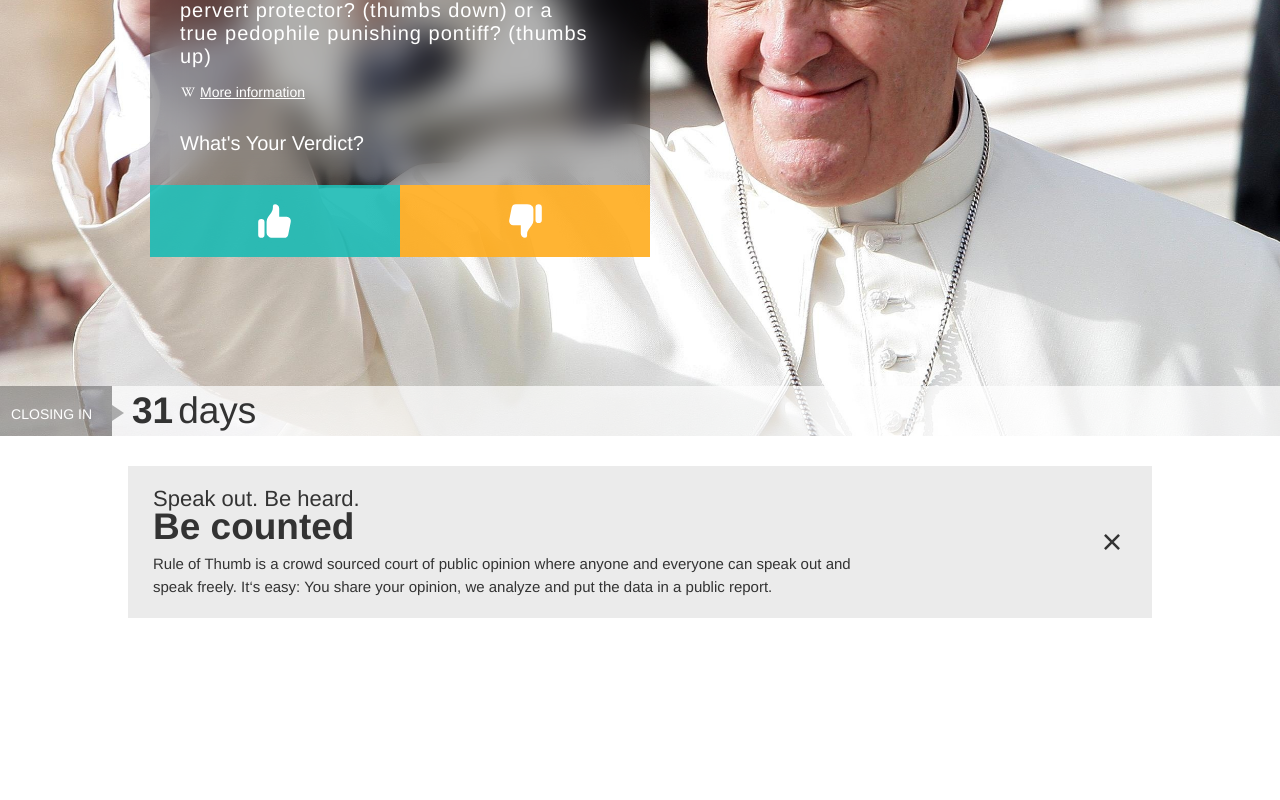
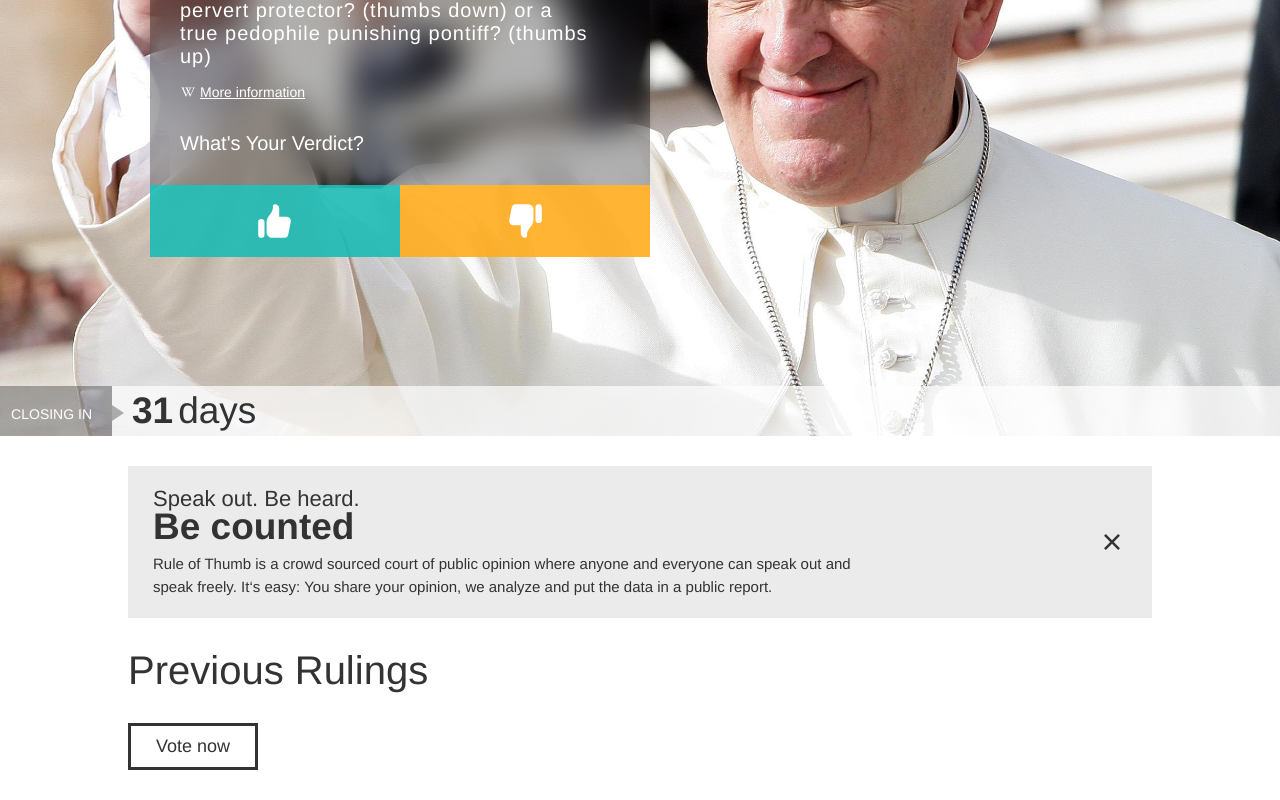
Before and after one commit to dguerrac/thumbs-test, a React (Create React App) app: page / in a window 1280 px wide. Shown: the part 364-1164 px from the top of the page. Before the commit the page ends 1012 px from the top, so only its background shows below. Built offline with nearby package versions, Linux system fonts and the light colour scheme.

Commit message:
initial configurations on  button component

```diff
--- /dev/null
+++ b/src/components/Button/Button.jsx
@@ -0,0 +1,28 @@
+import React from 'react';
+import PropTypes from 'prop-types';
+
+import './Button.scss';
+
+const Button = ({ children, type, className, category, onClick }) => (
+  <button
+    type={type}
+    className={`button button--${category} ${className}`}
+    onClick={onClick}
+  >
+    {children}
+  </button>
+);
+
+Button.propTypes = {
+  type: PropTypes.string,
+  className: PropTypes.string,
+  category: PropTypes.string,
+};
+
+Button.defaultProps = {
+  type: 'text',
+  className: '',
+  category: 'primary',
+};
+
+export default Button;
--- /dev/null
+++ b/src/components/Button/Button.scss
@@ -0,0 +1,24 @@
+.button {
+  padding: 10px 25px;
+  background: transparent;
+  font-size: 18px;
+  font-weight: 400;
+  &--vote {
+    color: #fff;
+    border: 1px solid #fff;
+    transition: background 0.25s;
+    &:hover {
+      background: #fff;
+      color: #333;
+    }
+  }
+  &--new {
+    color: #333;
+    border: 3px solid #333;
+    transition: background 0.25s;
+    &:hover {
+      background: #333;
+      color: #fff;
+    }
+  }
+}
--- /dev/null
+++ b/src/components/RulingsList/RulingsList.jsx
@@ -0,0 +1,17 @@
+import React from 'react';
+import Button from '../Button/Button';
+
+import './RulingsList.scss';
+
+const RulingsList = () => {
+  return (
+    <section className={'rulings-list-container'}>
+    	<h2>Previous Rulings</h2>
+    	<Button category={'new'}>
+    		Vote now
+    	</Button>
+    </section>
+  )
+}
+
+export default RulingsList;
--- /dev/null
+++ b/src/components/RulingsList/RulingsList.scss
@@ -0,0 +1,7 @@
+.rulings-list-container {
+	h2 {
+		font-size: 40px;
+		font-weight: lighter;
+		margin-bottom: 30px;
+	}
+}
--- a/src/views/Home/Home.jsx
+++ b/src/views/Home/Home.jsx
@@ -1,6 +1,8 @@
 import React from 'react';
 import Hero from '../../components/Hero/Hero';
 import Description from '../../components/Description/Description';
+import RulingsList from '../../components/RulingsList/RulingsList';
+
 import './Home.scss';
 
 const Home = () => {
@@ -9,6 +11,7 @@ const Home = () => {
 		  <Hero />
 		  <section className={'rulings-container'}>
 		  	<Description />
+		  	<RulingsList />
 		  </section>
     </>
   );
```
